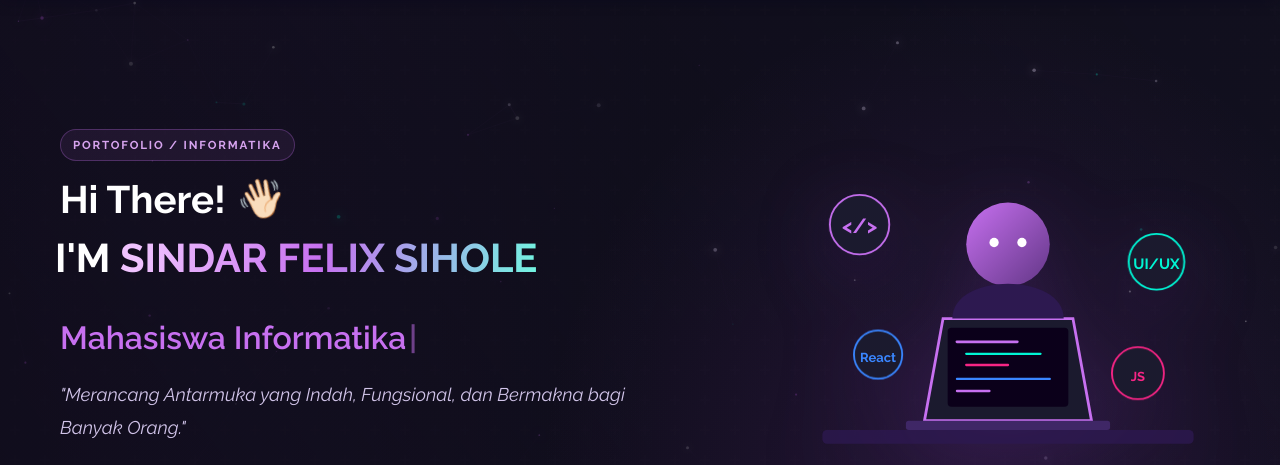
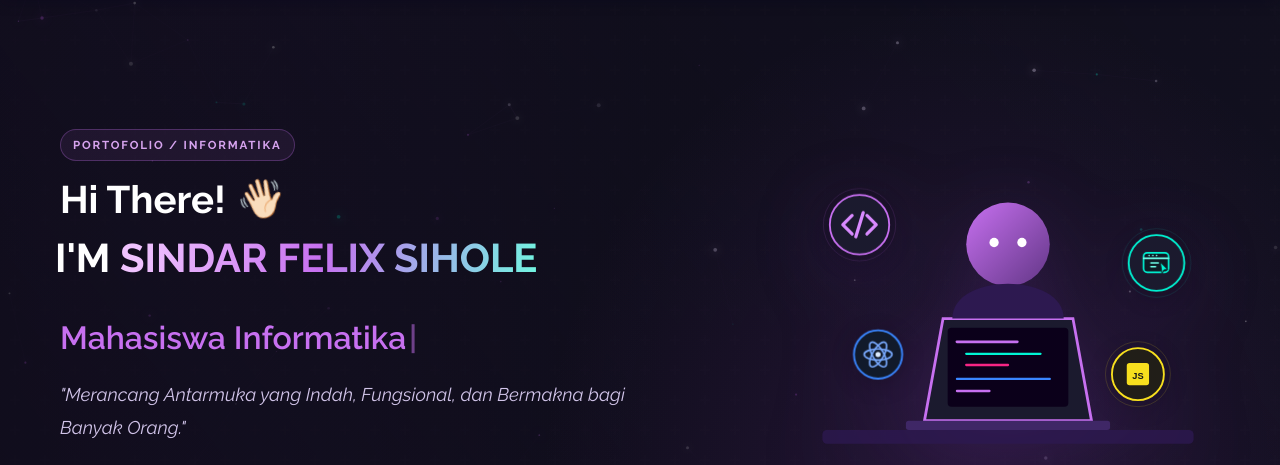
Before and after one commit to akuntugassindar-spec/Portofolio, a plain HTML site: page portofolio/code/index.html in a window 1280 px wide. Shown: the part 75-540 px from the top of the page. Drawn offline with Linux system fonts and the light colour scheme; animation ran at ten frames a second.

Commit message:
Update portfolio

```diff
--- a/portofolio/code/index.html
+++ b/portofolio/code/index.html
@@ -111,15 +111,13 @@
 
           <!-- Right Column (Programmer Illustration) -->
           <div class="home-illustration">
-            <svg viewBox="0 0 500 400" class="home-svg" xmlns="http://www.w3.org/2000/svg">
+            <svg viewBox="0 0 500 400" class="home-svg" xmlns="http://www.w3.org/2000/svg" role="img" aria-labelledby="home-illustration-title home-illustration-description">
+              <title id="home-illustration-title">Ilustrasi Sindar sebagai mahasiswa Informatika</title>
+              <desc id="home-illustration-description">Seseorang bekerja di laptop, dikelilingi ikon pemrograman, UI/UX, React, dan JavaScript.</desc>
               <defs>
                 <linearGradient id="purpleGrad" x1="0%" y1="0%" x2="100%" y2="100%">
                   <stop offset="0%" stop-color="#c770f0" />
                   <stop offset="100%" stop-color="#623686" />
-                </linearGradient>
-                <linearGradient id="cyanGrad" x1="0%" y1="0%" x2="100%" y2="100%">
-                  <stop offset="0%" stop-color="#00f5d4" />
-                  <stop offset="100%" stop-color="#3a86ff" />
                 </linearGradient>
               </defs>
               <!-- Workspace Desk -->
@@ -141,17 +139,36 @@
               <circle cx="265" cy="118" r="5" fill="#fff"/>
               <!-- Floating Code & Particle Elements -->
               <g class="floating-icons">
-                <circle cx="90" cy="100" r="32" fill="#1b1a2e" stroke="#c770f0" stroke-width="2"/>
-                <text x="90" y="108" font-family="'Raleway', sans-serif" font-weight="bold" font-size="22" fill="#c770f0" text-anchor="middle">&lt;/&gt;</text>
+                <g class="float-icon float-code">
+                  <circle cx="90" cy="100" r="32" fill="#1b1a2e" stroke="#c770f0" stroke-width="2"/>
+                  <path d="M82 90 72 100l10 10M98 90l10 10-10 10M94 87l-8 26" fill="none" stroke="#d98aff" stroke-width="3.5" stroke-linecap="round" stroke-linejoin="round"/>
+                  <circle cx="90" cy="100" r="39" fill="none" stroke="#c770f0" stroke-opacity=".14"/>
+                </g>
 
-                <circle cx="410" cy="140" r="30" fill="#1b1a2e" stroke="#00f5d4" stroke-width="2"/>
-                <text x="410" y="147" font-family="'Raleway', sans-serif" font-weight="bold" font-size="16" fill="#00f5d4" text-anchor="middle">UI/UX</text>
+                <g class="float-icon float-ui">
+                  <circle cx="410" cy="140" r="30" fill="#1b1a2e" stroke="#00f5d4" stroke-width="2"/>
+                  <rect x="396" y="129" width="27" height="21" rx="4" fill="#101a25" stroke="#00f5d4" stroke-width="1.8"/>
+                  <path d="M396 135h27M402 132h.1M406 132h.1M410 132h.1M404 140h8M404 144h5" fill="none" stroke="#70ffeb" stroke-width="1.7" stroke-linecap="round"/>
+                  <path d="m414 139 8 8-4 .5-2 4-2-12.5Z" fill="#00f5d4" stroke="#101a25" stroke-width="1" stroke-linejoin="round"/>
+                  <circle cx="410" cy="140" r="37" fill="none" stroke="#00f5d4" stroke-opacity=".12"/>
+                </g>
 
-                <circle cx="110" cy="240" r="26" fill="#1b1a2e" stroke="#3a86ff" stroke-width="2"/>
-                <text x="110" y="247" font-family="'Raleway', sans-serif" font-weight="bold" font-size="14" fill="#3a86ff" text-anchor="middle">React</text>
+                <g class="float-icon float-react">
+                  <circle cx="110" cy="240" r="26" fill="#111a2b" stroke="#3a86ff" stroke-width="2"/>
+                  <g fill="none" stroke="#79aaff" stroke-width="1.8">
+                    <ellipse cx="110" cy="240" rx="15" ry="6"/>
+                    <ellipse cx="110" cy="240" rx="15" ry="6" transform="rotate(60 110 240)"/>
+                    <ellipse cx="110" cy="240" rx="15" ry="6" transform="rotate(120 110 240)"/>
+                  </g>
+                  <circle cx="110" cy="240" r="2.8" fill="#dbeafe"/>
+                </g>
 
-                <circle cx="390" cy="260" r="28" fill="#1b1a2e" stroke="#f72585" stroke-width="2"/>
-                <text x="390" y="267" font-family="'Raleway', sans-serif" font-weight="bold" font-size="14" fill="#f72585" text-anchor="middle">JS</text>
+                <g class="float-icon float-js">
+                  <circle cx="390" cy="260" r="28" fill="#211e18" stroke="#f7df1e" stroke-width="2"/>
+                  <rect x="378" y="248" width="24" height="24" rx="3" fill="#f7df1e"/>
+                  <text x="390" y="265" font-family="Arial, sans-serif" font-size="10" font-weight="700" fill="#171717" text-anchor="middle">JS</text>
+                  <circle cx="390" cy="260" r="35" fill="none" stroke="#f7df1e" stroke-opacity=".16"/>
+                </g>
               </g>
             </svg>
           </div>
--- a/portofolio/code/style.css
+++ b/portofolio/code/style.css
@@ -328,8 +328,23 @@ main {
   filter: drop-shadow(0 0 25px rgba(199, 112, 240, 0.25));
 }
 
-.floating-icons circle {
+.floating-icons .float-icon {
+  transform-box: fill-box;
+  transform-origin: center;
   animation: float 4s ease-in-out infinite alternate;
+  filter: drop-shadow(0 5px 12px rgba(0, 0, 0, 0.2));
+}
+
+.floating-icons .float-ui {
+  animation-delay: -1s;
+}
+
+.floating-icons .float-react {
+  animation-delay: -2.2s;
+}
+
+.floating-icons .float-js {
+  animation-delay: -0.7s;
 }
 
 @keyframes float {
```
